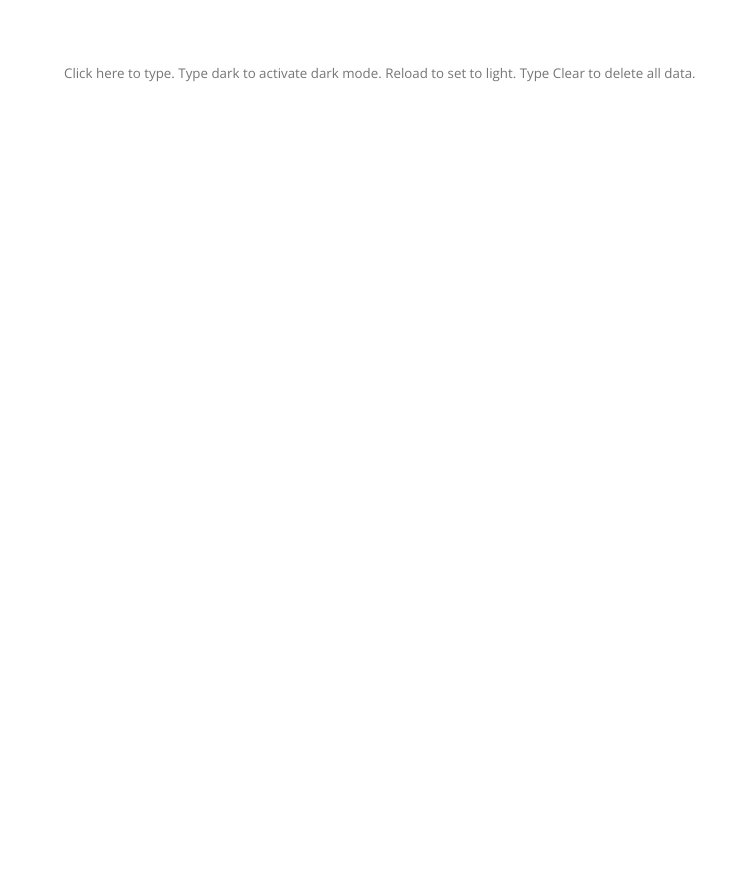
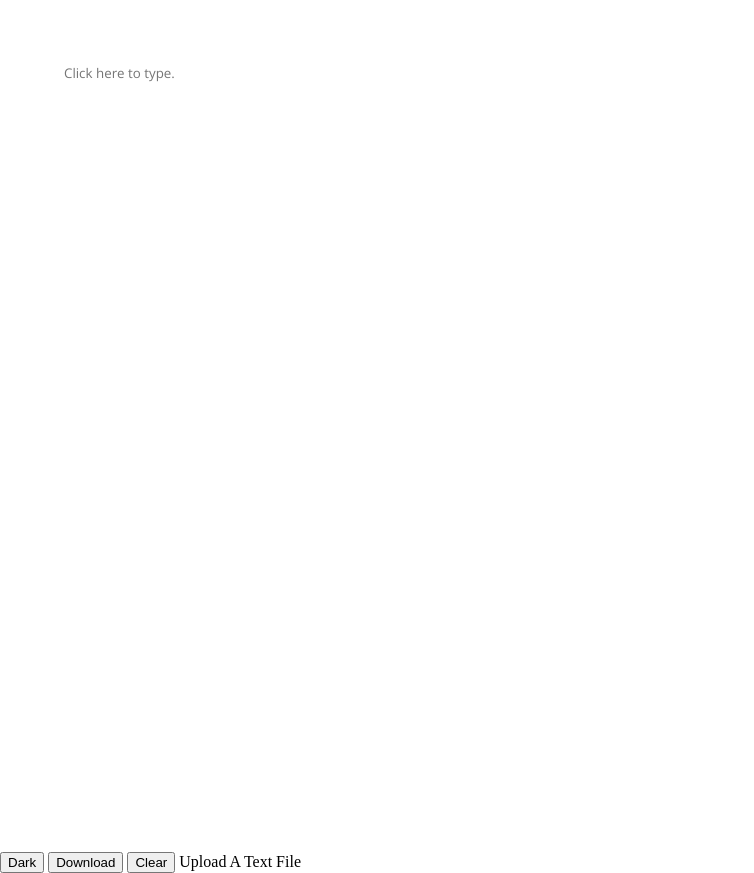
Before and after one commit to n-ce/Note, a plain HTML site: page index.html in a window 1280 px wide. Shown: the whole page, without its empty margins (0-754 px from the left). Before the commit the page ends 852 px from the top, so only its background shows below. Drawn offline with nearby package versions, Linux system fonts and the light colour scheme.

Commit message:
Upload, Download Added

```diff
--- a/index.html
+++ b/index.html
@@ -16,6 +16,9 @@
       height: 100%;
     }
 
+    input {
+      display: none;
+    }
     textarea {
       font-family: 'Open Sans';
       width: 90%;
@@ -31,21 +34,54 @@
 </head>
 
 <body>
-  <textarea placeholder="Click here to type. Type dark to activate dark mode. Reload to set to light. Type Clear to delete all data."></textarea>
+  <textarea placeholder="Click here to type."></textarea>
+  <button onclick="theme()" />Dark</button>
+  <button onclick="download()">Download</button>
+  <button onclick="clear()">Clear</button>
+  <label for="upload">Upload A Text File</label>
+  <input type="file" id="upload" onchange="loadFile(this.files[0])" accept="text/plain" />
   <script>
     const text = document.querySelector('textarea');
     text.value = localStorage.getItem('key');
     text.oninput = () => {
       localStorage.setItem('key', text.value);
-      if (text.value == 'dark') {
+    }
+    let clear = () => {
+      localStorage.clear();
+      location.reload();
+    }
+    let c;
+    let theme = () => {
+      if (c == null) {
         document.body.style.backgroundColor = 'black';
         document.querySelector('meta[name="theme-color"]').setAttribute("content", 'black');
         text.style.color = 'white';
+        c = true;
       }
-      if (text.value == 'Clear') {
-        localStorage.clear();
-        location.reload();
+      else {
+        document.body.style.backgroundColor = 'white';
+        document.querySelector('meta[name="theme-color"]').setAttribute("content", 'white');
+        text.style.color = 'black';
+        c = null;
       }
+    }
+    let download = () => {
+      const textToBLOB = new Blob([text.value], { type: 'text/plain' });
+      let newLink = document.createElement("a");
+      newLink.download = 'Note.txt';
+
+      if (window.webkitURL != null) {
+        newLink.href = window.webkitURL.createObjectURL(textToBLOB);
+      }
+      else {
+        newLink.href = window.URL.createObjectURL(textToBLOB);
+        newLink.style.display = "none";
+        document.body.appendChild(newLink);
+      }
+      newLink.click();
+    }
+    async function loadFile(file) {
+      text.value = await file.text();
     }
   </script>
 </body>
```
